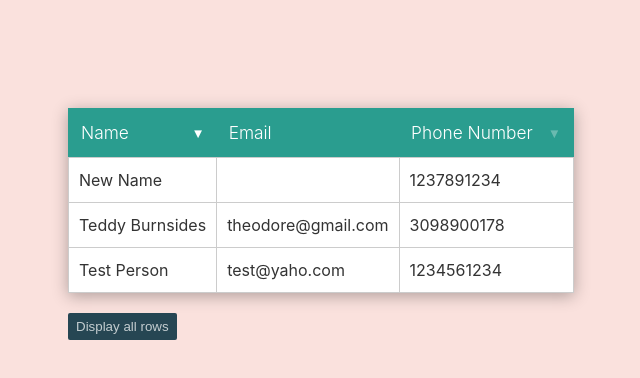
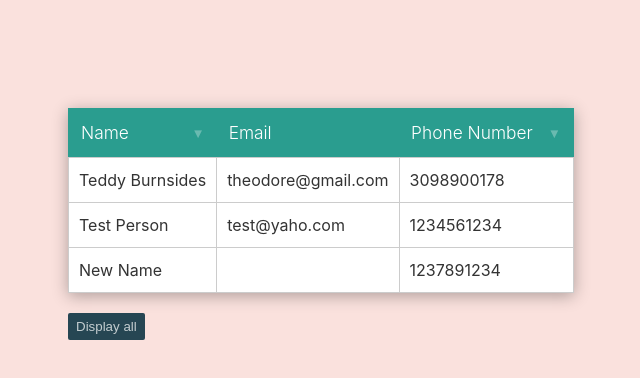
Before and after one commit to TeddyBurnsides/SimpleTable, a React (Create React App) app: page / in a window 1280 px wide. Shown: the top 378 px of the page, without its empty margins (40-680 px from the left). Built offline with nearby package versions, Linux system fonts and the light colour scheme.

Commit message:
typescript fixes

```diff
--- a/src/simpleTable/SimpleTable.tsx
+++ b/src/simpleTable/SimpleTable.tsx
@@ -6,16 +6,30 @@ import { Direction } from './types/sortDirection';
 
 const SimpleTable = (props: any) => {
 
-	const [sortInfo, setSortInfo] = useState({enabled: false, column:0, direction:Direction.Desc});
+
+	let initSortData = new Array(props.data.columns.length);
+	for (let i=0; i<initSortData.length; i++) {
+		initSortData[i] = {enabled: false, column: i, direction:Direction.Desc}
+	}
+
+	const [sortInfo, setSortInfo] = useState(initSortData);
+
 	const [allRowsVisible, makeAllRowsVisible] = useState(false);
 
 	const toggleSortDirection = (event: React.ChangeEvent<HTMLButtonElement>, column: number) => {
 		event.preventDefault();
-		setSortInfo({
-			enabled:true,
-			column: column,
-			direction: (sortInfo.direction === Direction.Asc) ? Direction.Desc : Direction.Asc
-		})
+
+		let array = [...sortInfo];
+		for (let i=0; i<array.length; i++) {
+			if (column === i) {
+				array[i].enabled = true;
+				array[i].direction = (sortInfo[i].direction === Direction.Asc) ? Direction.Desc : Direction.Asc;
+			} else {
+				array[i].enabled = false;
+			}
+		}
+
+		setSortInfo([...array])
 	}
 
 	const showAllRows = (event: React.ChangeEvent<HTMLButtonElement>) => {
@@ -43,7 +57,7 @@ const SimpleTable = (props: any) => {
 				numRows={props.data.rows.length}
 				maxRows={props.data.maxRows}
 				showAllRows={showAllRows}
-				showAll={allRowsVisible}
+				allRowsVisible={allRowsVisible}
 			/>
 		</>
 	)
--- a/src/simpleTable/SortButton.tsx
+++ b/src/simpleTable/SortButton.tsx
@@ -1,9 +1,10 @@
 import {Direction} from './types/sortDirection';
+import React from 'react';
 
 const SortButton = (props: any) => {
 
 	// populate an 'active' class when the column is being sorted by
-	const activeClass = (props.columnNumber === props.sortInfo.column) ? 'active' : '';
+	const activeClass = (props.sortInfo.enabled && props.columnNumber === props.sortInfo.column) ? 'active' : '';
 
 	if (props.isSortable) {
 		return (
--- a/src/simpleTable/TableBody.tsx
+++ b/src/simpleTable/TableBody.tsx
@@ -3,9 +3,19 @@ import {sort, truncate} from './utils';
 
 const TableBody = (props: any) => {
 
-	let rows = truncate(props.data,props.maxRows,props.showAll); // trim off extra rows
+	let rows = props.data;
 
-	rows = sort(rows,props.sortInfo.direction,props.sortInfo.column); // sort rows
+	if (!props.showAll) {
+		rows = truncate(rows,props.maxRows);
+	}
+
+	// if a column is enabled for sorting, use it
+	const enabledSortInfo = props.sortInfo.filter((el: any) => el.enabled === true);
+	if (typeof enabledSortInfo[0] !== 'undefined') {
+
+		rows = sort(rows, enabledSortInfo[0].direction, enabledSortInfo[0].column);
+
+	}
 
 	const rowElements = rows.map((row: string, index: number) => {
 		return <TableRow key={index} data={row} />
--- a/src/simpleTable/TableFooter.tsx
+++ b/src/simpleTable/TableFooter.tsx
@@ -1,9 +1,16 @@
-const TableFooter = (props: any) => {
+interface footerProps {
+	numRows: number,
+	maxRows: number,
+	allRowsVisible: boolean
+	showAllRows: Function
+}
 
-	const buttonText = (props.numRows > props.maxRows && !props.showAll) ? 'Display all rows' : 'Display first ' + props.maxRows + ' rows';
+const TableFooter = ({numRows, maxRows, allRowsVisible, showAllRows}: footerProps) => {
+
+	const buttonText = (numRows > maxRows && !allRowsVisible) ? 'Display all' : 'Display less';
 
 	return (
-		<button className='simpleTable-showAll' onClick={(event) => props.showAllRows(event)}>{buttonText}</button>
+		<button className='simpleTable-showAll' onClick={(event) => showAllRows(event)}>{buttonText}</button>
 	)
 }
 
--- a/src/simpleTable/TableHeader.tsx
+++ b/src/simpleTable/TableHeader.tsx
@@ -10,7 +10,7 @@ const TableHeader = (props: any) => {
 				<SortButton
 					isSortable={column.isSortable}  // boolean for if is column sortable
 					columnNumber={index}
-					sortInfo={props.sortInfo}
+					sortInfo={props.sortInfo[index]}
 					toggleSortDirection={props.toggleSortDirection}
 					sortButtonText={props.sortButtonText}
 				/>
--- a/src/simpleTable/utils.tsx
+++ b/src/simpleTable/utils.tsx
@@ -1,32 +1,19 @@
 import {Direction} from './types/sortDirection';
 
 /**Truncate data to only show desired number of rows */
-export const truncate = (rows: Array<string>, numberOfRowsToShow: number, showAllRows: boolean ) => {
-	if (!showAllRows) {
-		return rows.slice(0,numberOfRowsToShow);
-	} else {
-		return rows;
-	}
+export const truncate = (rows: Array<string>, numberOfRowsToShow: number) => {
+	return rows.slice(0,numberOfRowsToShow);
 }
 
 /** Sort provided rows */
-export const sort = (rows: Array<string>, ascending: Direction, columnToSortBy: number) => {
+export const sort = (rows: Array<string>, direction: Direction, columnToSortBy: number) => {
 
-	if (columnToSortBy === null) return rows; // no changes
+	const sortedRows = rows.sort((a, b) => {
 
-	const sortedRows: string[] = rows.sort((a, b) => {
-		if (ascending === Direction.Asc) {
-			if (a[columnToSortBy] > b[columnToSortBy]) {
-				return 1
-			} else {
-				return 0;
-			}
+		if (direction === Direction.Asc) {
+			return (a[0] > b[0]) ? 1 : -1;
 		} else {
-			if (a[columnToSortBy] < b[columnToSortBy]) {
-				return -1;
-			} else {
-				return 0;
-			}
+			return (a[0] < b[0]) ? 1 : -1;
 		}
 	});
 
```
